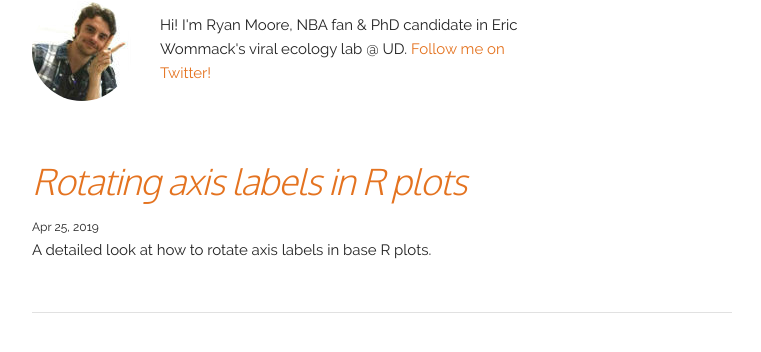
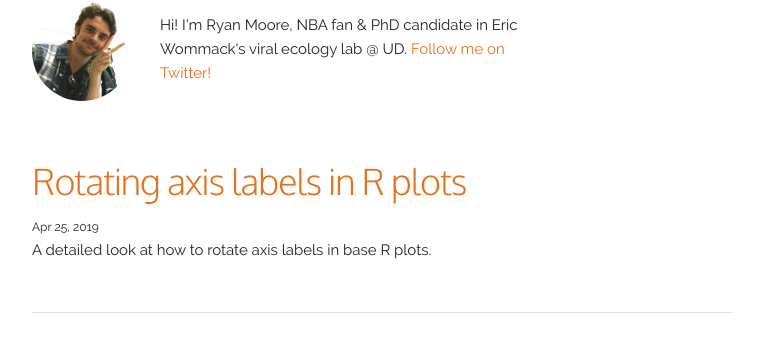
Before and after one commit to mooreryan/TenderIsTheByte, a Jekyll site: the page built from index.md, in a window 1280 px wide. Shown: the part 212-564 px from the top of the page, without its empty margins (258-1019 px from the left). Built offline with Jekyll 4.4.1, drawn with Linux system fonts in a browser that asks for light colours.

Commit message:
Change header styling

```diff
--- a/assets/css/main.scss
+++ b/assets/css/main.scss
@@ -86,3 +86,7 @@ blockquote {
   border-left: 4px solid $primary-color;
   padding-left: 1em;
 }
+
+h3 a {
+  font-style: normal;
+}
```
